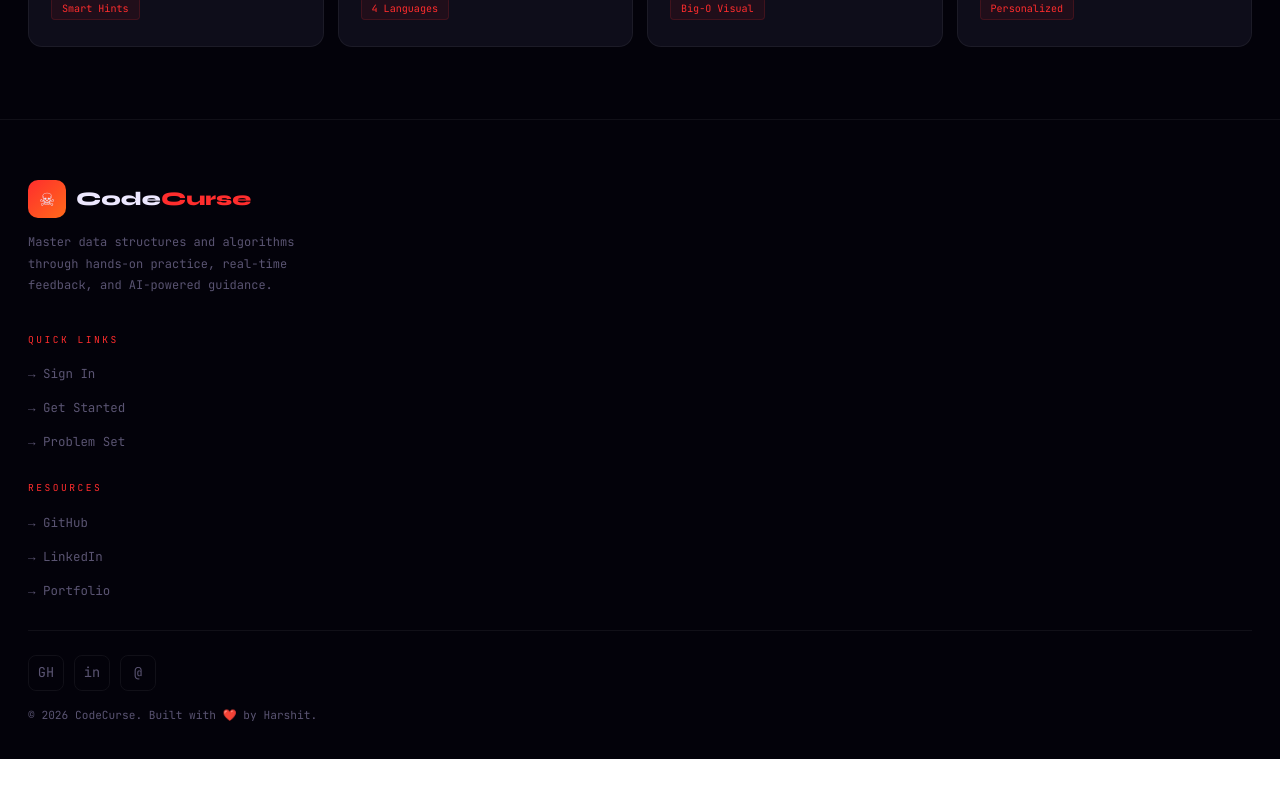
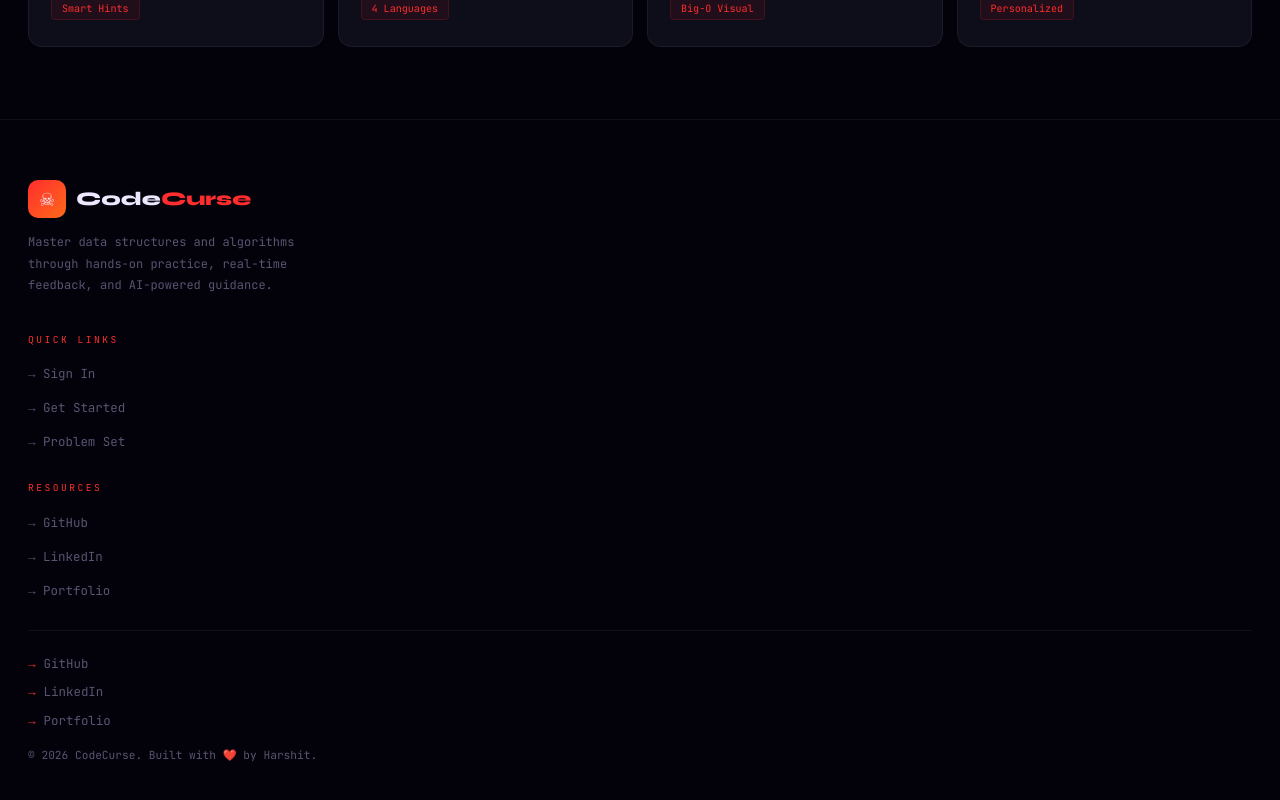
Before and after one commit to harshitgpt01/codecurse-frontend, a React (Vite) app: page / in a window 1280 px wide. Shown: the part 1606-2406 px from the top of the page. Before the commit the page ends 2365 px from the top, so only its background shows below. Built offline with nearby package versions, Linux system fonts and the light colour scheme; no server answers.

Commit message:
fix homepage with analyser links

```diff
--- a/src/pages/Landing.jsx
+++ b/src/pages/Landing.jsx
@@ -501,15 +501,20 @@ export default function CodeCurse() {
           ))}
 
           <div style={{ borderTop: "1px solid rgba(255,255,255,.06)", paddingTop: 24, display: "flex", flexDirection: "column", gap: 16 }}>
-            <div style={{ display: "flex", gap: 10 }}>
-              {["GH", "in", "@"].map((s) => (
-                <a key={s} href="#" data-hover style={{ width: 36, height: 36, borderRadius: 8, border: "1px solid rgba(255,255,255,.06)", display: "flex", alignItems: "center", justifyContent: "center", fontSize: ".85rem", color: "#5a5472", textDecoration: "none", transition: "all .2s" }}
-                  onMouseEnter={(e) => { e.currentTarget.style.borderColor = "#ff2d2d"; e.currentTarget.style.color = "#ff2d2d"; e.currentTarget.style.background = "rgba(255,45,45,.06)"; e.currentTarget.style.transform = "translateY(-2px)"; }}
-                  onMouseLeave={(e) => { e.currentTarget.style.borderColor = "rgba(255,255,255,.06)"; e.currentTarget.style.color = "#5a5472"; e.currentTarget.style.background = "transparent"; e.currentTarget.style.transform = "none"; }}>
-                  {s}
-                </a>
-              ))}
-            </div>
+          <div style={{ display: 'flex', flexDirection: 'column', gap: 10 }}>
+  {[
+    { label: 'GitHub',    href: 'https://github.com/harshitgpt01' },
+    { label: 'LinkedIn',  href: 'https://linkedin.com/in/yourname' },
+    { label: 'Portfolio', href: 'https://yourportfolio.com' },
+  ].map((link) => (
+    <a key={link.label} href={link.href} target="_blank" rel="noreferrer"
+      style={{ display: 'flex', alignItems: 'center', gap: 8, fontSize: '.78rem', color: '#5a5472', textDecoration: 'none', transition: 'all .2s' }}
+      onMouseEnter={e => { e.currentTarget.style.color = '#ff2d2d'; e.currentTarget.style.transform = 'translateX(4px)'; }}
+      onMouseLeave={e => { e.currentTarget.style.color = '#5a5472'; e.currentTarget.style.transform = 'none'; }}>
+      <span style={{ color: '#ff2d2d' }}>→</span> {link.label}
+    </a>
+  ))}
+</div>
             <span style={{ fontSize: ".7rem", color: "#5a5472" }}>© 2026 CodeCurse. Built with ❤️ by Harshit.</span>
           </div>
         </footer>
```
